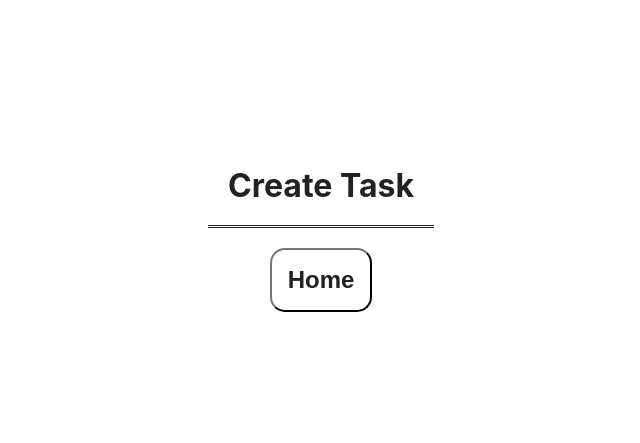
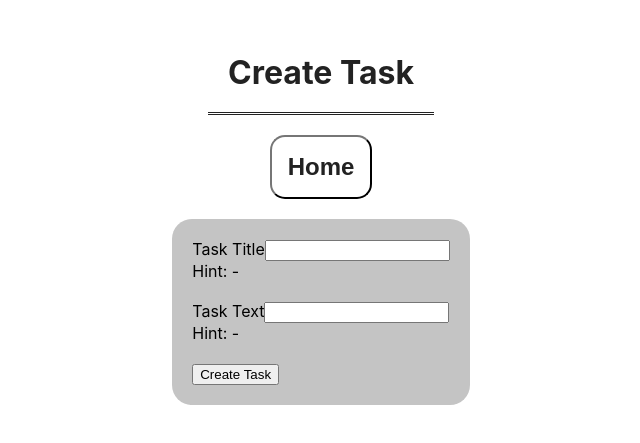
Before and after one commit to ansxnlee/tasklist, a React (Create React App) app in the folder webapp/: page /newtask in a window 1280 px wide. Shown: the part 181-624 px from the top of the page, without its empty margins (319-959 px from the left). Built offline with nearby package versions, Linux system fonts and the light colour scheme.

Commit message:
added create page

```diff
--- a/webapp/package.json
+++ b/webapp/package.json
@@ -19,7 +19,8 @@
     "react-router-dom": "^6.6.2",
     "react-scripts": "5.0.1",
     "typescript": "^4.4.2",
-    "web-vitals": "^2.1.0"
+    "web-vitals": "^2.1.0",
+    "yup": "^0.32.11"
   },
   "scripts": {
     "start": "react-scripts start",
--- /dev/null
+++ b/webapp/src/components/CreateCard.tsx
@@ -0,0 +1,76 @@
+import styled from '@emotion/styled';
+import { css } from '@emotion/react';
+import { COLORS } from '../constants';
+import { Formik, Form, Field} from 'formik';
+import * as Yup from 'yup';
+import axios from 'axios';
+
+interface TaskProps {
+  title: string;
+  text: string;
+}
+
+const FormSchema = Yup.object().shape({
+  title: Yup.string()
+    .min(2, 'Too Short')
+    .max(15, 'Too Long')
+    .required('Title is Required'),
+  text: Yup.string()
+    .min(2, 'Too Short')
+    .max(150, 'Too Long')
+    .required('Text is Required'),
+});
+
+export const CreateCard = () => {
+  const createTask = async (task: TaskProps) => {
+    try {
+      const res = await axios.post('http://localhost:4000/', {
+        title: task.title,
+        text: task.text
+      });
+    } catch (e) {
+      console.error(e);
+    }
+  }
+  return (
+    <FormContainer>
+      <Formik
+        initialValues={{
+          title: '',
+          text: '',
+        }}
+        validationSchema={FormSchema}
+        onSubmit={(task) => createTask(task)}
+      >
+        {({ errors, touched}) => (
+          <Form>
+            <label htmlFor='title'>Task Title</label>
+            <Field name='title' />
+            {errors.title || touched.title ? (
+              <div>Hint: {errors.title}</div>
+            ) : <div>Hint: -</div>}
+            <br />
+            <label htmlFor='text'>Task Text</label>
+            <Field name='text' />
+            {errors.text || touched.text ? (
+              <div>Hint: {errors.text}</div>
+            ) : <div>Hint: -</div>}
+            <br />
+            <button type='submit'>Create Task</button>
+          </Form>
+        )}
+      </Formik>
+    </FormContainer>
+  )
+}
+
+const FormContainer = styled.div`
+  display: flex;
+  flex-direction: column;
+  align-items: center;
+  justify-content: center;
+  padding: 20px;
+  margin: 20px;
+  background-color: ${COLORS.componentBackground};
+  border-radius: 20px;
+`;
--- a/webapp/src/views/create.tsx
+++ b/webapp/src/views/create.tsx
@@ -1,3 +1,4 @@
+import { CreateCard } from '../components/CreateCard';
 import { RouteButton } from '../components/RouteButton';
 import { Title } from '../components/Title';
 import { ViewContainer } from '../components/ViewContainer';
@@ -7,6 +8,7 @@ const Create = () => {
     <ViewContainer height='100%'>
       <Title text='Create Task' />
       <RouteButton text='Home' href='/'/>
+      <CreateCard />
     </ViewContainer>
   );
 }
```
Also changed, not shown: 1 other file (tests, documents, lock files or other folders).
